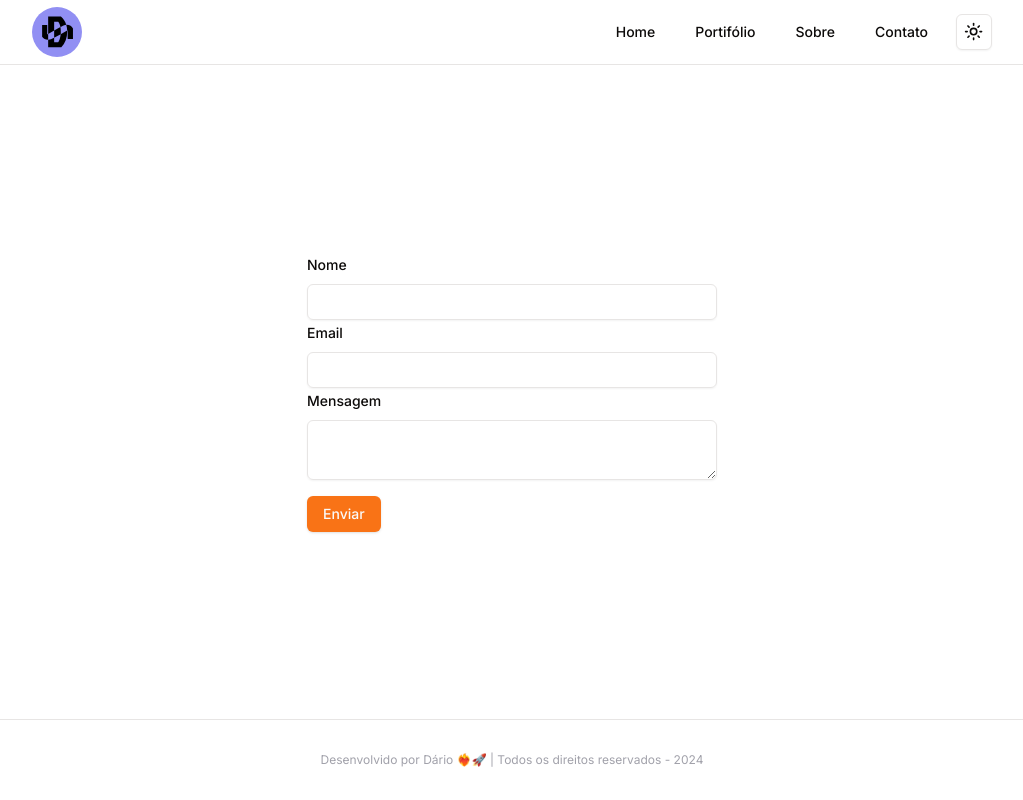
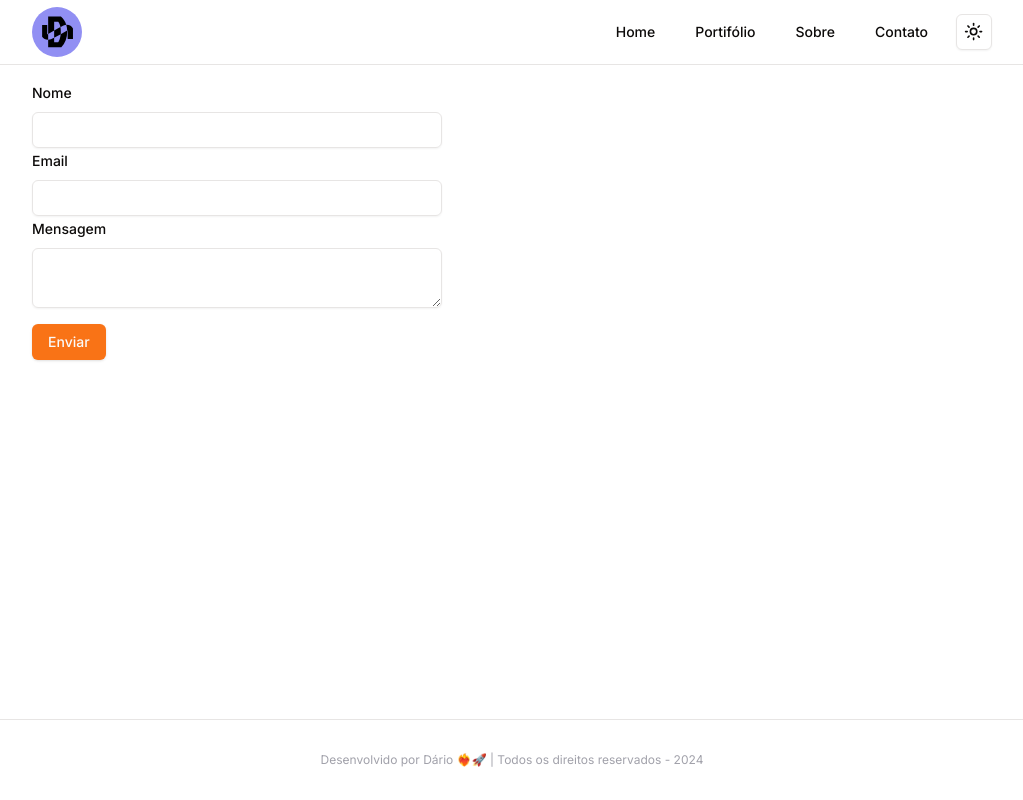
Before and after one commit to dario-souza/portfolio, a Next.js app: page /contact in a window 1280 px wide. Shown: the whole page, without its empty margins (128-1151 px from the left). Built offline with nearby package versions, Linux system fonts and the light colour scheme.

Commit message:
chore: componente reutilizável Section

```diff
--- a/src/components/section.tsx
+++ b/src/components/section.tsx
@@ -1,8 +1,11 @@
+import { cn } from '@/lib/utils'
 import React from 'react'
 
-const Section = ({ children }: { children: React.ReactNode }) => {
+type SectionProps = React.ComponentProps<'section'>
+
+const Section = ({ children, className }: SectionProps) => {
   return (
-    <section className="flex justify-center items-center max-w-screen-lg mx-auto px-4 md:px-8 h-[calc(100vh-145px)]">
+    <section className={cn('max-w-screen-lg mx-auto px-4 py-4 sm:px-8', className)}>
       {children}
     </section>
   )
```
